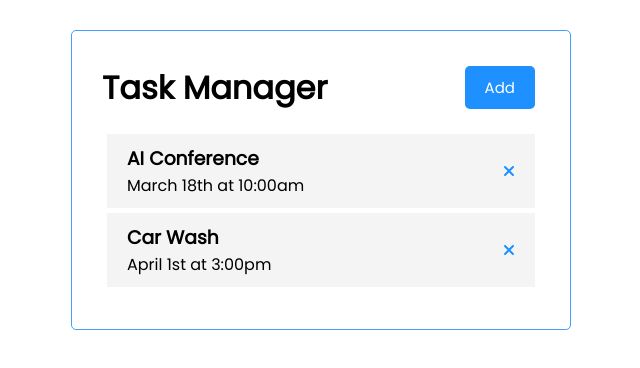
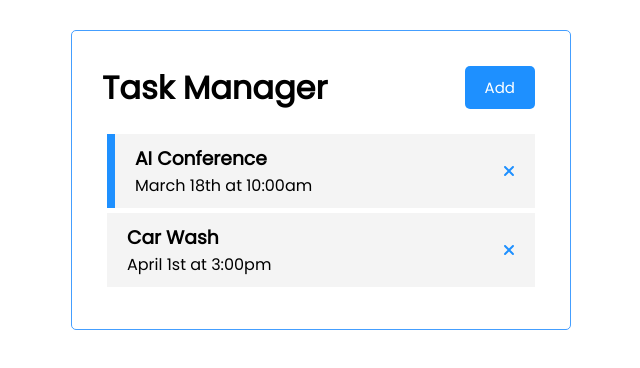
Before and after one commit to eddyK15501/task-manager-angular, an Angular app: page / in a window 1280 px wide. Shown: the top 368 px of the page, without its empty margins (319-959 px from the left). Built offline with nearby package versions, Linux system fonts and the light colour scheme; data requests are answered from the project's data file.

Commit message:
import NgClass; new EventEmitter() onDblClick to set task.reminder boolean true/false

```diff
--- a/src/app/components/task-box/task-box.component.css
+++ b/src/app/components/task-box/task-box.component.css
@@ -18,5 +18,5 @@
 }
 
 .task.reminder {
-    border-left: 5px solid dodgerblue;
+    border-left: 8px solid dodgerblue;
 }
--- a/src/app/components/task-box/task-box.component.html
+++ b/src/app/components/task-box/task-box.component.html
@@ -1,9 +1,17 @@
-<div class="task">
+<div
+  class="task"
+  [ngClass]="{ reminder: task.reminder }"
+  (dblclick)="remindTask(task)"
+>
   <div class="task-box">
     <div>
       <h3>{{ task.text }}</h3>
       <p>{{ task.day }}</p>
     </div>
-    <fa-icon (click)="deleteTask(task)" [icon]="faTimes" [ngStyle]="{ color: 'dodgerblue' }"></fa-icon>
+    <fa-icon
+      (click)="deleteTask(task)"
+      [icon]="faTimes"
+      [ngStyle]="{ color: 'dodgerblue' }"
+    ></fa-icon>
   </div>
 </div>
--- a/src/app/components/task-box/task-box.component.ts
+++ b/src/app/components/task-box/task-box.component.ts
@@ -1,21 +1,26 @@
 import { Component, Input, Output, EventEmitter } from '@angular/core';
-import { NgStyle } from '@angular/common';
+import { NgStyle, NgClass } from '@angular/common';
 import { Task } from '../../tasks';
 import { FontAwesomeModule } from '@fortawesome/angular-fontawesome';
 import { faTimes } from '@fortawesome/free-solid-svg-icons';
 
 @Component({
   selector: 'app-task-box',
-  imports: [FontAwesomeModule, NgStyle],
+  imports: [FontAwesomeModule, NgStyle, NgClass],
   templateUrl: './task-box.component.html',
   styleUrl: './task-box.component.css',
 })
 export class TaskBoxComponent {
   @Input() task!: Task;
   @Output() onDeleteTask: EventEmitter<Task> = new EventEmitter();
+  @Output() onDblClick: EventEmitter<Task> = new EventEmitter();
   faTimes = faTimes;
 
   deleteTask(task: Task) {
     this.onDeleteTask.emit(task);
   }
+
+  remindTask(task: Task) {
+    this.onDblClick.emit(task);
+  }
 }
--- a/src/app/components/tasks/tasks.component.html
+++ b/src/app/components/tasks/tasks.component.html
@@ -1 +1,6 @@
-<app-task-box *ngFor="let task of tasks" [task]="task" (onDeleteTask)="handleDeleteTask(task)"></app-task-box>
+<app-task-box
+  *ngFor="let task of tasks"
+  [task]="task"
+  (onDeleteTask)="handleDeleteTask(task)"
+  (onDblClick)="handleRemindTask(task)"
+></app-task-box>
--- a/src/app/components/tasks/tasks.component.ts
+++ b/src/app/components/tasks/tasks.component.ts
@@ -19,7 +19,7 @@ export class TasksComponent implements OnInit {
   ngOnInit(): void {
     this.taskService.getTasks().subscribe((data) => {
       this.tasks = data;
-      console.log(data);
+      // console.log(data);
     });
   }
 
@@ -28,4 +28,9 @@ export class TasksComponent implements OnInit {
       this.tasks = this.tasks.filter((t) => t.id !== data.id);
     });
   }
+
+  handleRemindTask(task: Task) {
+    task.reminder = !task.reminder;
+    // console.log(task.reminder);
+  }
 }
```
